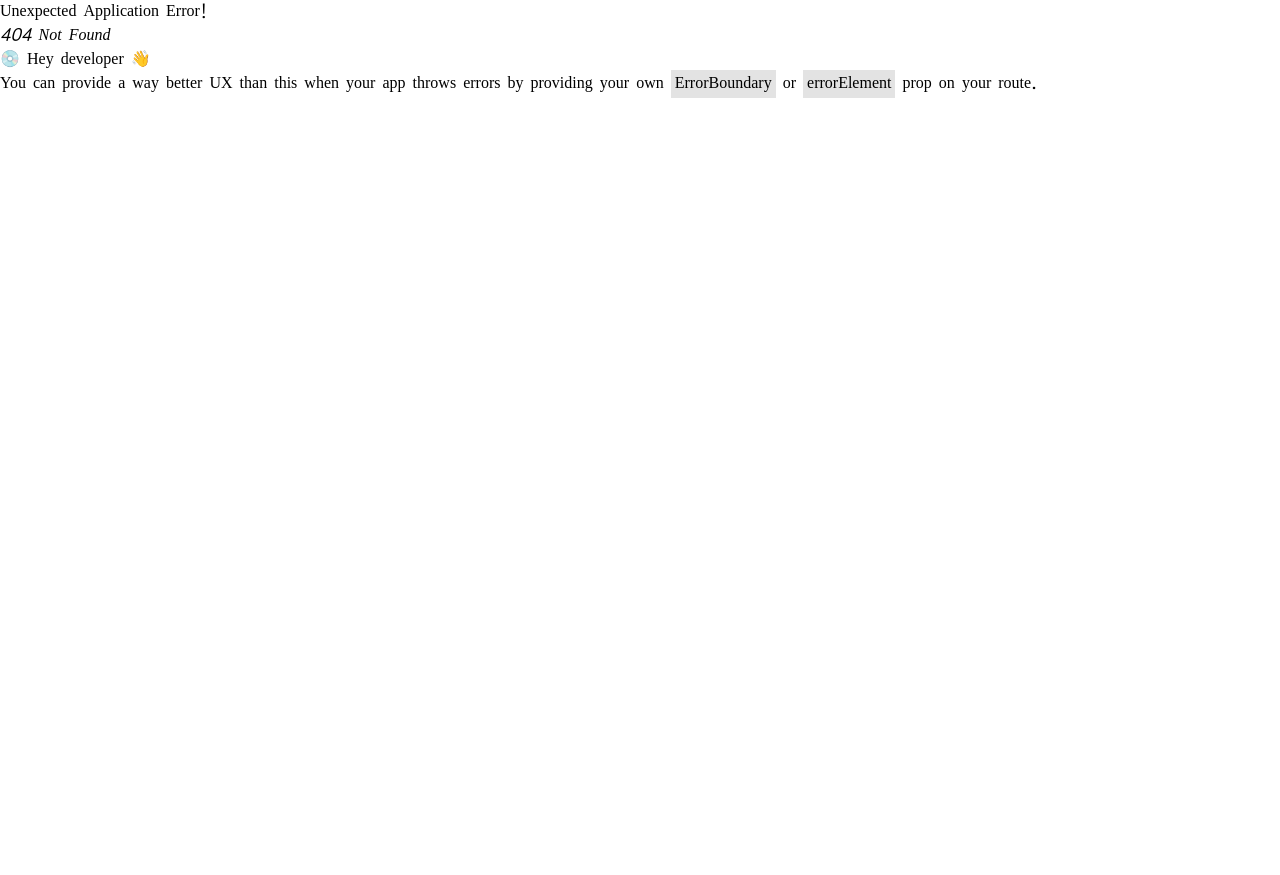
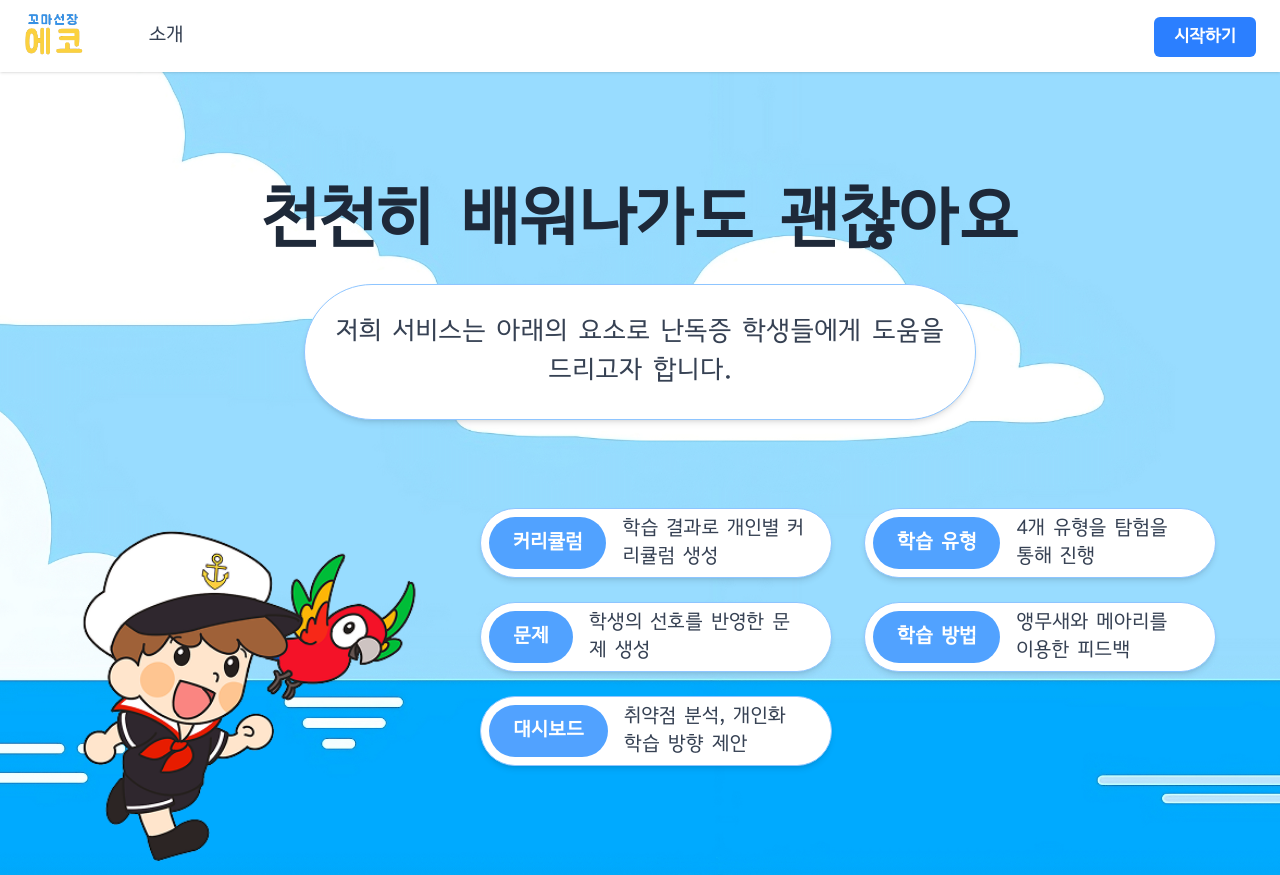
Before and after one commit to jhpps1/captinecho, a React app in the folder frontend/: page /introduction in a window 1280 px wide. Before the commit this address had no page. Before the commit the page ends 800 px from the top, so only its background shows below. Built offline with nearby package versions, Linux system fonts and the light colour scheme; the HTML template or start-up script is replaced by a standard one.

Commit message:
feat:로그인 전 소개페이지 제작

```diff
--- a/frontend/src/components/BeforeLoginNavbar.tsx
+++ b/frontend/src/components/BeforeLoginNavbar.tsx
@@ -1,10 +1,9 @@
-import React from 'react';
 import { Link } from 'react-router-dom';
 
 /**
  * 로그인 전 사용되는 상단 네비게이션 바 컴포넌트
  */
-const BeforeLoginNavbar: React.FC = () => {
+const BeforeLoginNavbar = () => {
   return (
     <nav className="w-full bg-white px-6 py-3 flex justify-between items-center shadow-sm">
 
@@ -19,7 +18,7 @@ const BeforeLoginNavbar: React.FC = () => {
 
         <Link
           to="/introduction" // '소개' 페이지 라우트 경로 (예시)
-          className="text-gray-700 hover:text-blue-600 text-lg font-medium"
+          className="text-gray-700 hover:text-blue-600 text-lg font-medium font-peach ps-10"
         >
           소개
         </Link>
@@ -28,7 +27,7 @@ const BeforeLoginNavbar: React.FC = () => {
       <div>
         <Link
           to="/login" // '시작하기' 페이지 라우트 경로 (예시: 로그인 또는 회원가입)
-          className="bg-blue-500 text-white font-semibold px-5 py-2 rounded-md hover:bg-blue-600 transition-colors"
+          className="bg-blue-500 text-white font-semibold px-5 py-2 rounded-md hover:bg-blue-600 transition-colors font-peach"
         >
           시작하기
         </Link>
--- /dev/null
+++ b/frontend/src/components/InfoCard.tsx
@@ -0,0 +1,28 @@
+interface InfoCardProps {
+  title: string;
+  description: string;
+}
+
+const InfoCard: React.FC<InfoCardProps> = ({ title, description }) => {
+  return (
+    // 1. 바깥쪽 알약 컨테이너
+    <div
+      className="flex items-center w-full
+                 bg-white bg-opacity-80 backdrop-blur-sm
+                 border border-blue-300
+                 rounded-full shadow-md"
+    >
+      <div className="bg-blue-400 rounded-full py-3 px-6 m-2">
+        <span className="text-white font-bold font-peach text-lg whitespace-nowrap">
+          {title}
+        </span>
+      </div>
+
+      <p className="text-gray-700 text-lg font-peach font-medium pl-2 pr-6">
+        {description}
+      </p>
+    </div>
+  );
+};
+
+export default InfoCard;
--- a/frontend/src/index.css
+++ b/frontend/src/index.css
@@ -5,8 +5,6 @@
     src: url('./fonts/PeachMarket-Regular.ttf');
 }
 
-*,
-body {
-    font-family: 'PeachMarket';
-;
+@theme inline {
+    --font-peach: 'PeachMarket', 'sans-serif';
 }
--- /dev/null
+++ b/frontend/src/pages/introduce.tsx
@@ -0,0 +1,56 @@
+import BeforeNavbar from '../components/BeforeLoginNavbar.tsx';
+import InfoCard from '../components/InfoCard.tsx';
+
+const Introduction = () => {
+  return (
+    <div
+      className="relative min-h-screen bg-cover bg-center"
+      style={{ backgroundImage: `url('/introduce/background.png')` }}
+    >
+      <BeforeNavbar />
+
+      <div className="relative z-10 flex flex-col items-center justify-start pt-20 px-4 md:px-8">
+
+        <h1 className="text-5xl md:text-6xl font-extrabold text-gray-800 mb-8 mt-10 text-center font-peach">
+          천천히 배워나가도 괜찮아요
+        </h1>
+        <p className="text-lg md:text-2xl text-gray-700 mb-12 text-center max-w-2xl font-peach leading-relaxed flex items-center w-full
+                 bg-white bg-opacity-80 backdrop-blur-sm
+                 border border-blue-300
+                 rounded-full shadow-md p-7">
+          저희 서비스는 아래의 요소로 난독증 학생들에게 도움을 드리고자 합니다.
+        </p>
+
+        <div className="flex flex-col md:flex-row w-full max-w-6xl mt-10 items-stretch md:items-start gap-8">
+
+          <div className="w-full md:w-1/3 flex flex-col justify-center md:justify-end">
+            <img
+              src="/introduce/introduce_echo_and_parrot.png"
+              alt="Echo and Parrot character"
+              className="w-[70vw] max-w-xs lg:max-w-sm hidden md:block"
+            />
+          </div>
+
+          <div className="w-full md:w-2/3">
+            <div className="flex flex-col md:flex-row gap-6 md:gap-8 w-full">
+
+              <div className="flex flex-col gap-6 w-full md:w-1/2">
+                <InfoCard title="커리큘럼" description="학습 결과로 개인별 커리큘럼 생성" />
+                <InfoCard title="문제" description="학생의 선호를 반영한 문제 생성" />
+                <InfoCard title="대시보드" description="취약점 분석, 개인화 학습 방향 제안" />
+              </div>
+
+              <div className="flex flex-col gap-6 w-full md:w-1/2">
+                <InfoCard title="학습 유형" description="4개 유형을 탐험을 통해 진행" />
+                <InfoCard title="학습 방법" description="앵무새와 메아리를 이용한 피드백" />
+              </div>
+
+            </div>
+          </div>
+        </div>
+      </div>
+    </div>
+  );
+};
+
+export default Introduction;
--- a/frontend/src/pages/mainpage.tsx
+++ b/frontend/src/pages/mainpage.tsx
@@ -1,4 +1,3 @@
-import React from 'react';
 import { Link } from 'react-router-dom';
 import BeforeNavbar from '../components/BeforeLoginNavbar.tsx';
 
--- a/frontend/src/router/routes.tsx
+++ b/frontend/src/router/routes.tsx
@@ -1,11 +1,16 @@
 import { createBrowserRouter } from 'react-router-dom';
 import MainPage from '../pages/mainpage.tsx';
+import Introduction from '../pages/introduce.tsx';
 
 const router = createBrowserRouter([
   {
     path: '/',
     element: <MainPage />,
   },
+  {
+    path: '/introduction',
+    element: <Introduction />,
+  },
 ]);
 
 export default router;
```
Also changed, not shown: frontend/public/introduce/background.png (added), frontend/public/introduce/introduce_echo_and_parrot.png (added).
